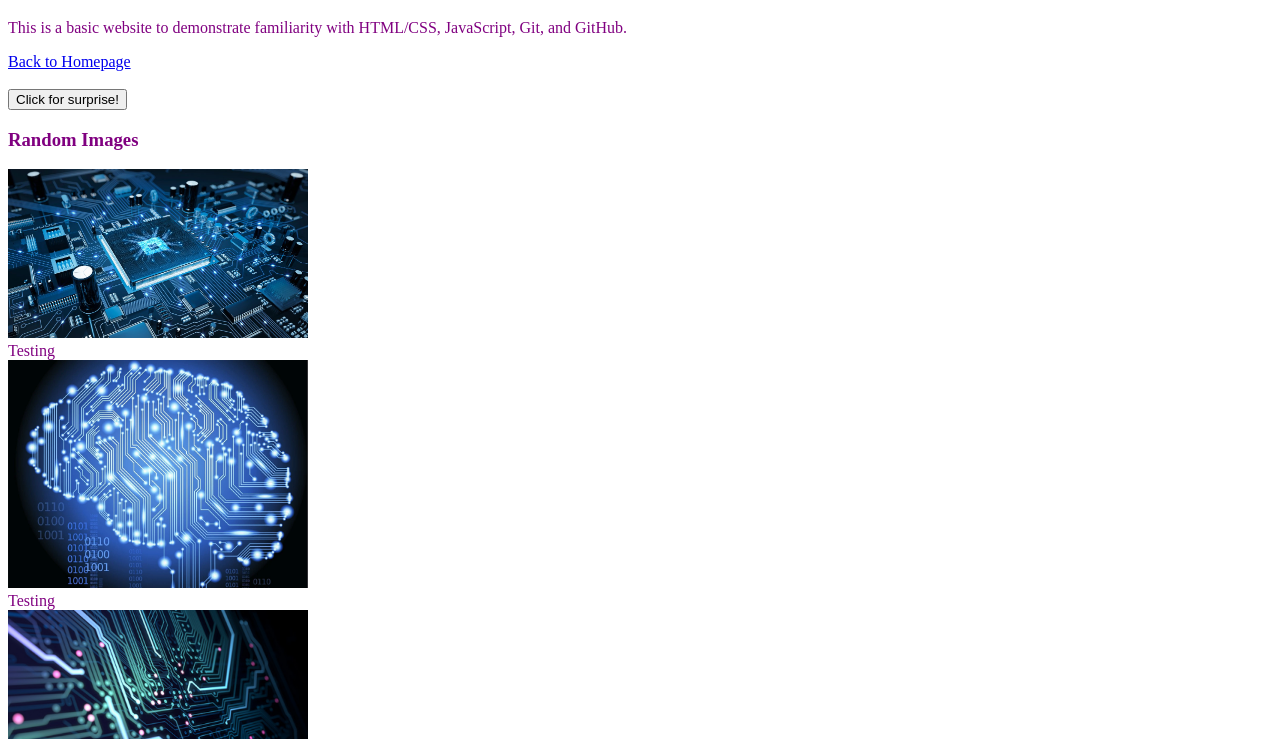
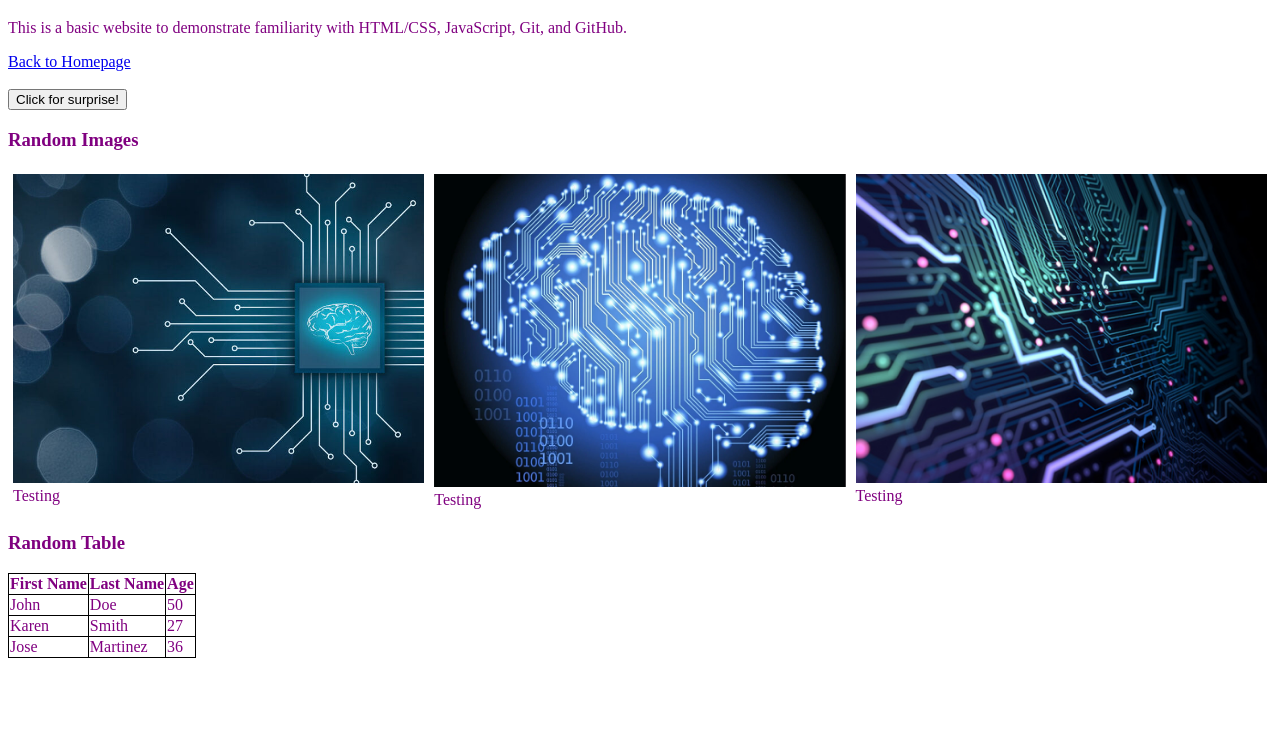
Before and after one commit to CelesTech03/Assignment1, a plain HTML site: page page1.html in a window 1280 px wide. Shown: the part 61-800 px from the top of the page. Drawn offline with Linux system fonts and the light colour scheme.

Commit message:
Added CSS to align 3 images side by side

```diff
--- a/page1.html
+++ b/page1.html
@@ -15,15 +15,23 @@
     </div>
     <br>
     <button onclick="changeColor()">Click for surprise!</button>
+
     <h3>Random Images</h3>
-    <div class="container">
-    <img src="images/science.jpg" alt="Italian Trulli">
-    <figcaption>Testing</figcaption>
-    <img src="images/brain.jpg" alt="Italian Trulli">
-    <figcaption>Testing</figcaption>
-    <img src="images/science1.jpg" alt="Italian Trulli">
-    <figcaption>Testing</figcaption>
-    </div>
+
+    <div class="row">
+        <div class="column">
+          <img src="images/chip.jpg" alt="Computer Chip" style="width:100%">
+          <figcaption>Testing</figcaption>
+        </div>
+        <div class="column">
+          <img src="images/brain.jpg" alt="Science Brain" style="width:100%">
+          <figcaption>Testing</figcaption>
+        </div>
+        <div class="column">
+          <img src="images/science1.jpg" alt="Science" style="width:100%">
+          <figcaption>Testing</figcaption>
+        </div>
+      </div>
 
     <h3>Random Table</h3>
     <table>
--- a/styles.css
+++ b/styles.css
@@ -2,9 +2,27 @@ body {
     color: purple;
 }
 
-img {
-    width: 300px;
-}
+* {
+    box-sizing: border-box;
+  }
+
+  .column {
+    float: left;
+    width: 33.33%;
+    padding: 5px;
+  }
+
+  .row::after {
+    content: "";
+    clear: both;
+    display: table;
+  }
+
+  @media screen and (max-width: 500px) {
+    .column {
+      width: 100%;
+    }
+  }
 
 table, th, td {
     border: 1px solid black;
```
Also changed, not shown: images/chip.jpg (added), images/science.jpg (deleted).
